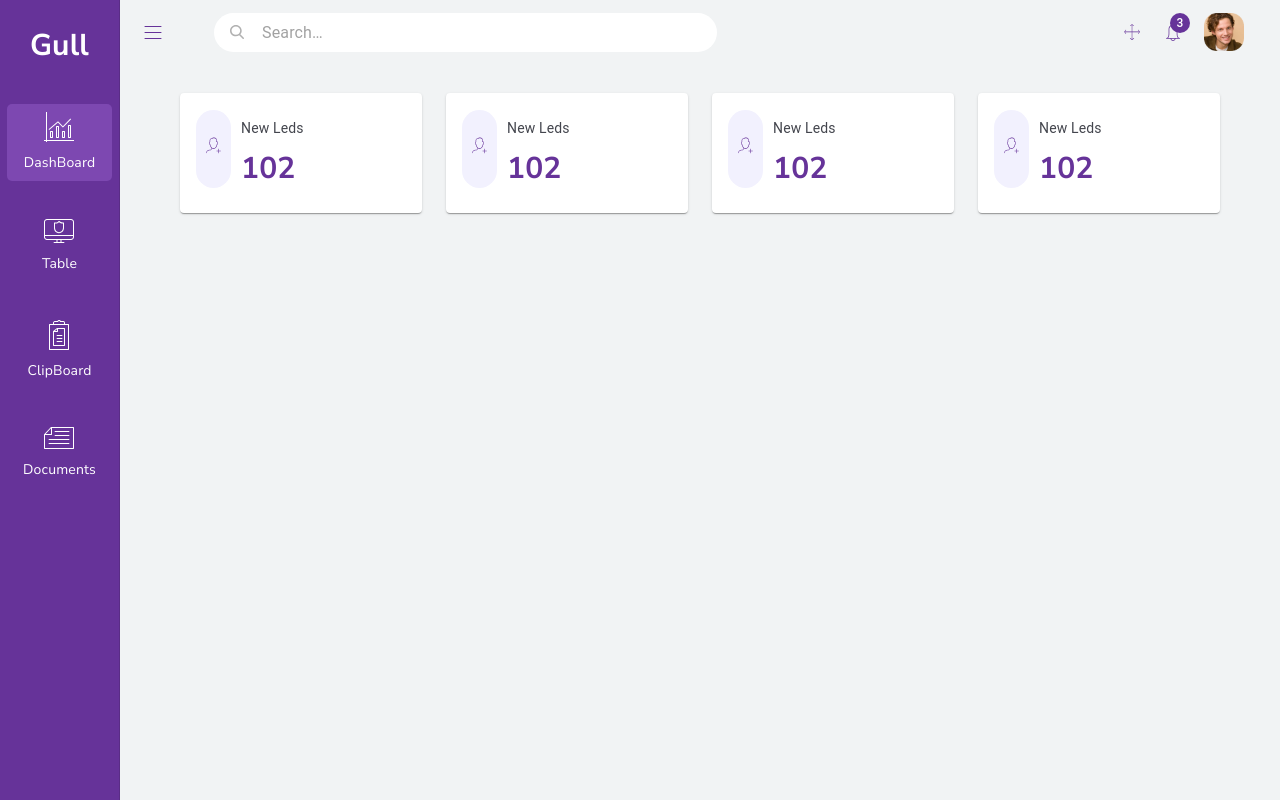
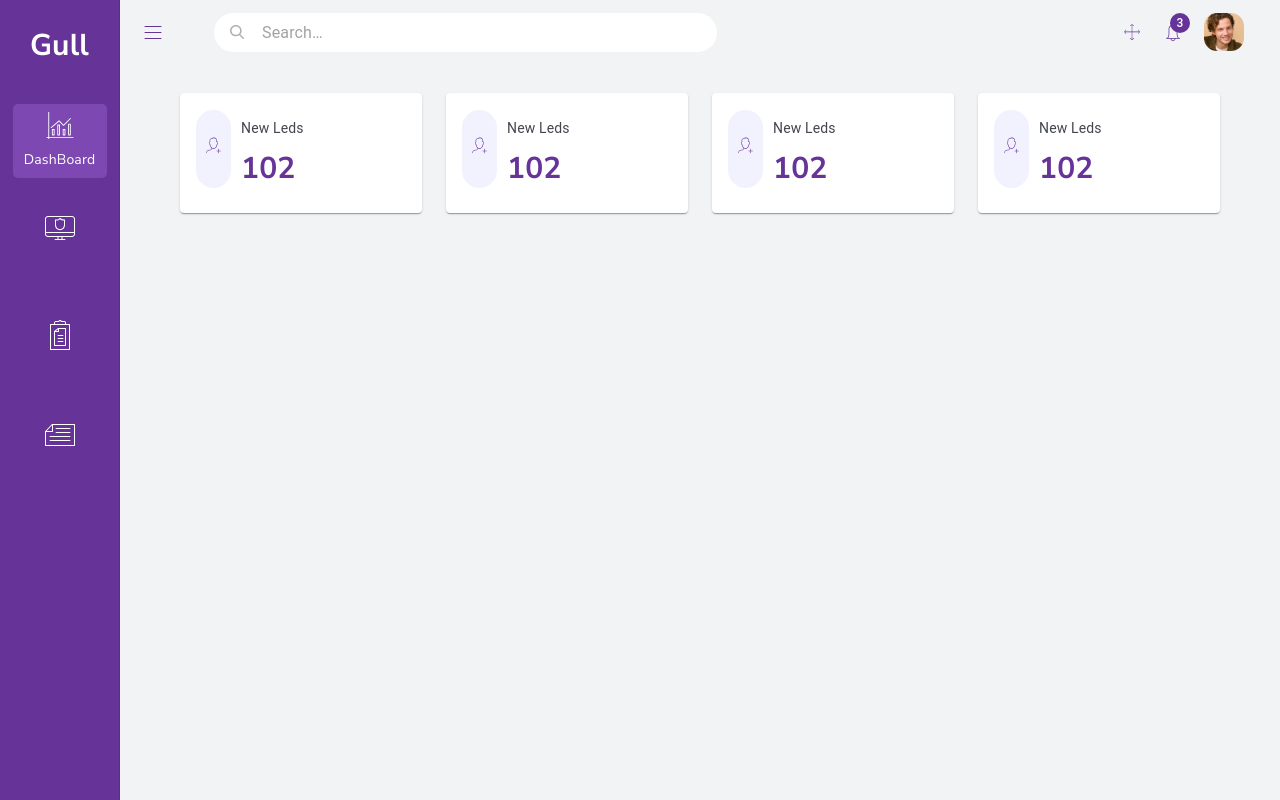
Before and after one commit to heartsantor/test_project_UI_Lib, a Next.js app: page / in a window 1280 px wide. Built offline with nearby package versions, Linux system fonts and the light colour scheme.

Commit message:
fix: style

```diff
--- a/src/styles/drower.module.css
+++ b/src/styles/drower.module.css
@@ -16,6 +16,8 @@ align-items: center;
 
 }
 .lists div{
+    width: 94px;
+    height: 74px;
     margin: 5px 0 30px 0;
     display: flex;
     flex-direction: column;
@@ -25,7 +27,11 @@ align-items: center;
 .lists div:hover{
     background: #7D48B1;
 }
+.lists div:hover p{
+    display: inline-block;
+}
 .lists div p{
+    display: none;
     font-family: Nunito Sans;
     font-size: 14px;
     text-align: center;
--- a/src/styles/globals.css
+++ b/src/styles/globals.css
@@ -6,6 +6,9 @@ body {
   background: #F1F3F4;
 }
 
-.active{
+.active {
   background: #7D48B1 !important;
 }
+.active p{
+  display: inline-block !important;
+}
```
